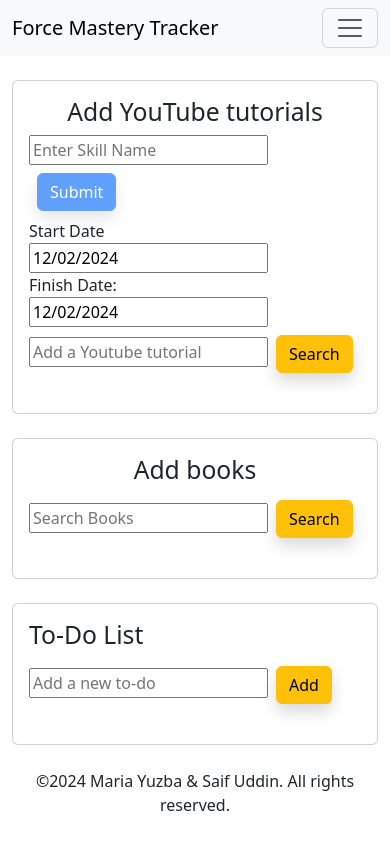
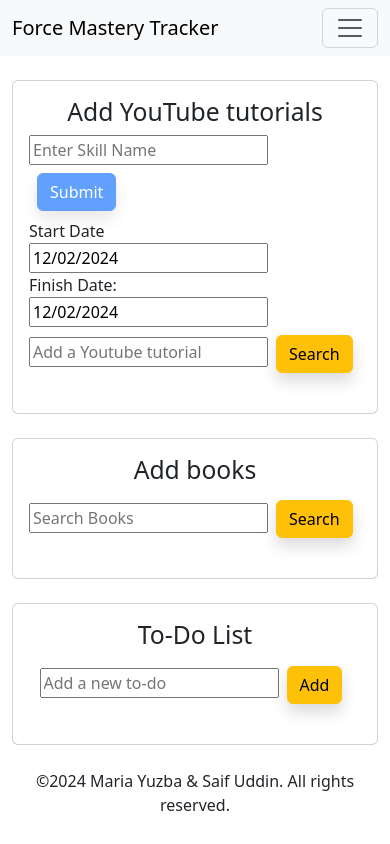
Before and after one commit to yuzbamaria/pet-adopt, a React (Vite) app: page /CreateSkill in a window 390 px wide. Built offline with nearby package versions, Linux system fonts and the light colour scheme; the HTML template or start-up script is replaced by a standard one.

Commit message:
centered to-do list and tested mobile responsiveness for created skill page

```diff
--- a/src/components/ToDoList/index.jsx
+++ b/src/components/ToDoList/index.jsx
@@ -66,7 +66,7 @@ useEffect(() => {
 
  // Render the TodoList component
  return (
-    <div>
+    <div className='d-flex align-items-center flex-column'>
         {/* Heading for the to-do list */}
         <h2>To-Do List</h2>
         {/* Form for adding new to-do items */}
```
